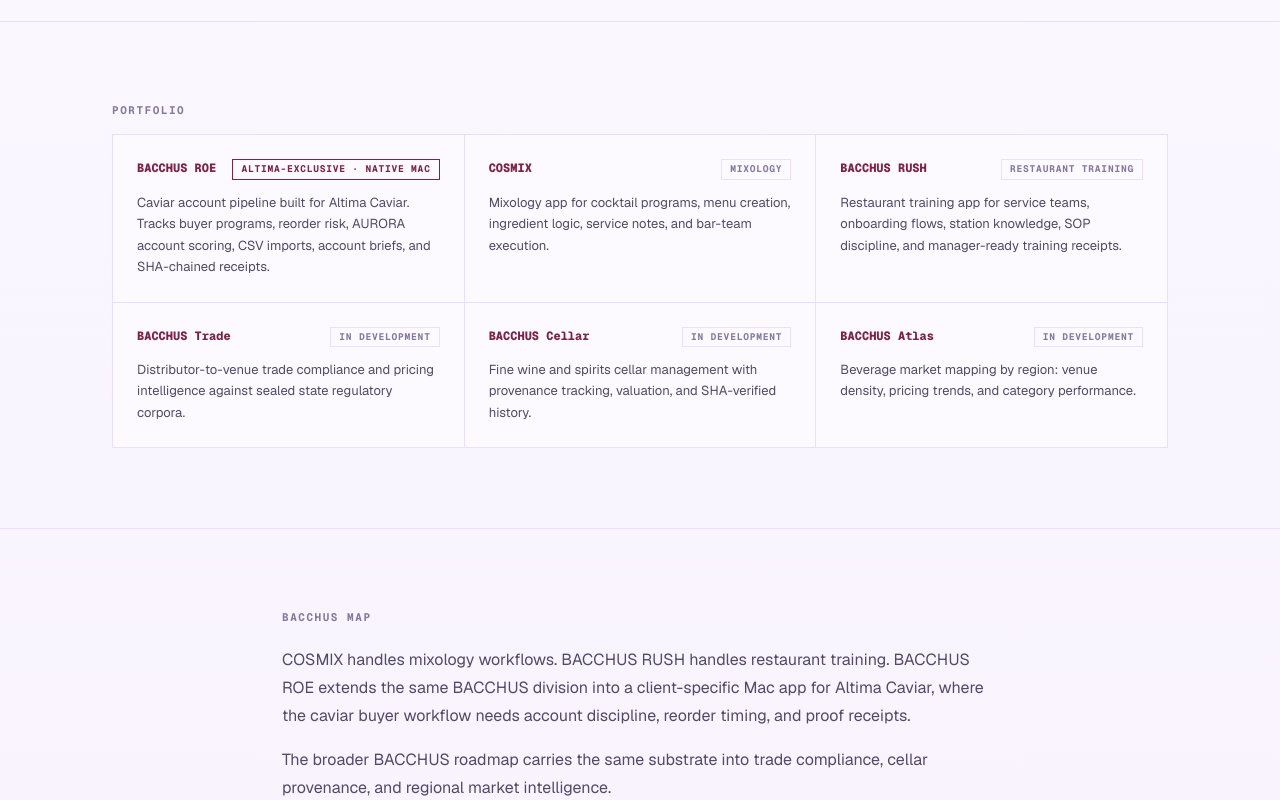
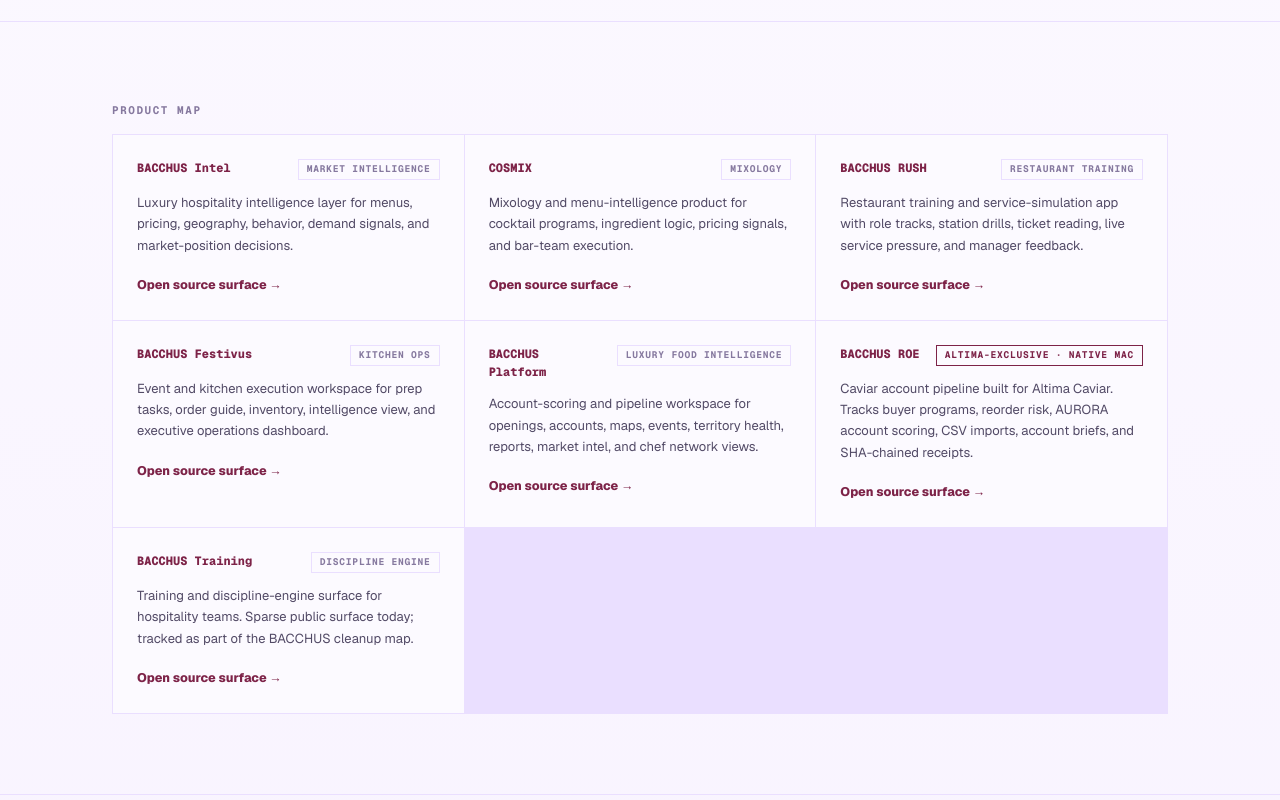
Before and after one commit to lelandsequel/website, a Next.js app: page /divisions/bacchus in a window 1280 px wide. Shown: the part 1140-1940 px from the top of the page. Built offline with nearby package versions, Linux system fonts and the light colour scheme.

Commit message:
fix: map bacchus product family

```diff
--- a/app/applications/page.tsx
+++ b/app/applications/page.tsx
@@ -17,7 +17,7 @@
 
 const DIVISION_CONTACTS = [
   { name: "ATLAS", domain: "Commercial real estate intelligence", contact: "MineralLogic, PropertyGraph, NAUTILUS", href: "/divisions/atlas", accent: "#D4A574" },
-  { name: "BACCHUS", domain: "Luxury hospitality operations", contact: "COSMIX, BACCHUS RUSH, ROE for Altima Caviar", href: "/bacchus", accent: "#7D2348" },
+  { name: "BACCHUS", domain: "Luxury hospitality operations", contact: "Intel, COSMIX, RUSH, Festivus, ROE for Altima Caviar", href: "/bacchus", accent: "#7D2348" },
   { name: "HELIX", domain: "Healthcare workflow automation", contact: "HELIX (TestFlight), PHAROS", href: "/divisions/helix", accent: "#E8735A" },
   { name: "HEIMDALL", domain: "Security operations", contact: "SENTINEL (pre-pilot access)", href: "/divisions/heimdall", accent: "#4A7BA7" },
 ];
--- a/app/divisions/bacchus/page.tsx
+++ b/app/divisions/bacchus/page.tsx
@@ -4,7 +4,7 @@
 export const metadata: Metadata = {
   title: "BACCHUS — Luxury Hospitality Intelligence",
   description:
-    "BACCHUS applies COSMIC to luxury hospitality intelligence. COSMIX is a mixology app, BACCHUS RUSH is a restaurant training app, and BACCHUS ROE is an Altima Caviar-exclusive native Mac app for caviar account operations.",
+    "BACCHUS applies COSMIC to luxury hospitality operations: market intelligence, mixology, restaurant training, kitchen execution, and Altima Caviar-exclusive caviar account operations.",
 };
 
 const accent = "#7D2348";
@@ -37,40 +37,53 @@
 
 const products = [
   {
+    name: "BACCHUS Intel",
+    status: "Market intelligence",
+    href: "https://www.bacchusintel.com/",
+    description:
+      "Luxury hospitality intelligence layer for menus, pricing, geography, behavior, demand signals, and market-position decisions.",
+  },
+  {
+    name: "COSMIX",
+    status: "Mixology",
+    href: "https://www.bacchusintel.com/cosmix",
+    description:
+      "Mixology and menu-intelligence product for cocktail programs, ingredient logic, pricing signals, and bar-team execution.",
+  },
+  {
+    name: "BACCHUS RUSH",
+    status: "Restaurant training",
+    href: "https://www.bacchusrush.com/",
+    description:
+      "Restaurant training and service-simulation app with role tracks, station drills, ticket reading, live service pressure, and manager feedback.",
+  },
+  {
+    name: "BACCHUS Festivus",
+    status: "Kitchen ops",
+    href: "https://www.bacchusfestivus.com/",
+    description:
+      "Event and kitchen execution workspace for prep tasks, order guide, inventory, intelligence view, and executive operations dashboard.",
+  },
+  {
+    name: "BACCHUS Platform",
+    status: "Luxury food intelligence",
+    href: "https://bacchus-platform-web.vercel.app/dashboard",
+    description:
+      "Account-scoring and pipeline workspace for openings, accounts, maps, events, territory health, reports, market intel, and chef network views.",
+  },
+  {
     name: "BACCHUS ROE",
     status: "Altima-exclusive · native Mac",
+    href: "/downloads/BACCHUS-ROE-Mac-0.1.0.dmg",
     description:
       "Caviar account pipeline built for Altima Caviar. Tracks buyer programs, reorder risk, AURORA account scoring, CSV imports, account briefs, and SHA-chained receipts.",
   },
   {
-    name: "COSMIX",
-    status: "Mixology",
+    name: "BACCHUS Training",
+    status: "Discipline engine",
+    href: "https://www.bacchustraining.com/",
     description:
-      "Mixology app for cocktail programs, menu creation, ingredient logic, service notes, and bar-team execution.",
-  },
-  {
-    name: "BACCHUS RUSH",
-    status: "Restaurant training",
-    description:
-      "Restaurant training app for service teams, onboarding flows, station knowledge, SOP discipline, and manager-ready training receipts.",
-  },
-  {
-    name: "BACCHUS Trade",
-    status: "In development",
-    description:
-      "Distributor-to-venue trade compliance and pricing intelligence against sealed state regulatory corpora.",
-  },
-  {
-    name: "BACCHUS Cellar",
-    status: "In development",
-    description:
-      "Fine wine and spirits cellar management with provenance tracking, valuation, and SHA-verified history.",
-  },
-  {
-    name: "BACCHUS Atlas",
-    status: "In development",
-    description:
-      "Beverage market mapping by region: venue density, pricing trends, and category performance.",
+      "Training and discipline-engine surface for hospitality teams. Sparse public surface today; tracked as part of the BACCHUS cleanup map.",
   },
 ];
 
@@ -147,17 +160,26 @@
 
       <section style={S.section}>
         <div style={S.container}>
-          <span style={{ ...S.label, marginBottom: "1rem" }}>Portfolio</span>
+          <span style={{ ...S.label, marginBottom: "1rem" }}>Product map</span>
           <div style={{ display: "grid", gridTemplateColumns: "repeat(auto-fill, minmax(280px, 1fr))", gap: "1px", backgroundColor: "var(--bg-border)", border: "1px solid var(--bg-border)" }}>
             {products.map((product) => (
               <div key={product.name} style={{ backgroundColor: "var(--bg-card)", padding: "1.5rem" }}>
                 <div style={{ display: "flex", justifyContent: "space-between", alignItems: "flex-start", gap: "1rem", marginBottom: "0.75rem" }}>
                   <span style={{ fontFamily: "var(--font-geist-mono), monospace", fontSize: "0.75rem", fontWeight: 800, color: accent }}>{product.name}</span>
-                  <span style={{ fontSize: "0.6rem", fontWeight: 700, letterSpacing: "0.08em", textTransform: "uppercase", color: product.status.includes("live") || product.status.includes("exclusive") ? accent : "var(--text-tertiary)", border: `1px solid ${product.status.includes("live") || product.status.includes("exclusive") ? accent : "var(--bg-border)"}`, padding: "0.125rem 0.5rem", fontFamily: "var(--font-geist-mono), monospace", whiteSpace: "nowrap" }}>
+                  <span style={{ fontSize: "0.6rem", fontWeight: 700, letterSpacing: "0.08em", textTransform: "uppercase", color: product.status.includes("exclusive") ? accent : "var(--text-tertiary)", border: `1px solid ${product.status.includes("exclusive") ? accent : "var(--bg-border)"}`, padding: "0.125rem 0.5rem", fontFamily: "var(--font-geist-mono), monospace", whiteSpace: "nowrap" }}>
                     {product.status}
                   </span>
                 </div>
-                <p style={{ fontSize: "0.8125rem", color: "var(--text-secondary)", lineHeight: 1.65, margin: 0 }}>{product.description}</p>
+                <p style={{ fontSize: "0.8125rem", color: "var(--text-secondary)", lineHeight: 1.65, margin: "0 0 1rem" }}>{product.description}</p>
+                <a
+                  href={product.href}
+                  target={product.href.startsWith("http") ? "_blank" : undefined}
+                  rel={product.href.startsWith("http") ? "noreferrer" : undefined}
+                  download={product.href.endsWith(".dmg") ? true : undefined}
+                  style={{ fontSize: "0.78rem", color: accent, fontWeight: 800, textDecoration: "none" }}
+                >
+                  Open source surface →
+                </a>
               </div>
             ))}
           </div>
@@ -168,14 +190,15 @@
         <div style={S.containerSm}>
           <span style={{ ...S.label, marginBottom: "1.25rem" }}>BACCHUS map</span>
           <p style={S.p}>
-            COSMIX handles mixology workflows. BACCHUS RUSH handles restaurant training.
-            BACCHUS ROE extends the same BACCHUS division into a client-specific Mac app for
-            Altima Caviar, where the caviar buyer workflow needs account discipline, reorder timing,
-            and proof receipts.
+            BACCHUS is a family of hospitality products, not one monolith. COSMIX handles mixology
+            and menu intelligence. BACCHUS RUSH handles restaurant training and service simulation.
+            Festivus / KNIFE handles kitchen execution. BACCHUS Intel and the platform dashboard
+            organize the market layer.
           </p>
           <p style={{ ...S.p, marginBottom: "2rem" }}>
-            The broader BACCHUS roadmap carries the same substrate into trade compliance, cellar
-            provenance, and regional market intelligence.
+            BACCHUS ROE is the Altima Caviar-exclusive operating build: the caviar account pipeline,
+            buyer cadence, reorder timing, account briefs, and receipts. It belongs inside BACCHUS,
+            but it is not the public generic product.
           </p>
           <Link href="/applications" style={{ fontSize: "0.875rem", color: accent }}>
             View deployment options →
--- a/app/divisions/page.tsx
+++ b/app/divisions/page.tsx
@@ -25,9 +25,9 @@
   },
   {
     name: "BACCHUS",
-    tagline: "Luxury hospitality market intelligence",
-    headline: "COSMIX",
-    products: "COSMIX mixology · BACCHUS RUSH restaurant training · ROE for Altima Caviar",
+    tagline: "Luxury hospitality operations",
+    headline: "BACCHUS",
+    products: "Intel · COSMIX · RUSH · Festivus · ROE for Altima Caviar",
     href: "/bacchus",
     accent: "#7D2348",
   },
--- a/app/portfolio/page.tsx
+++ b/app/portfolio/page.tsx
@@ -33,7 +33,7 @@
   },
   {
     name: "BACCHUS",
-    desc: "Luxury hospitality intelligence. Mixology, restaurant training, and Altima-exclusive caviar operations.",
+    desc: "Luxury hospitality operations. Market intelligence, mixology, training, kitchen execution, and Altima-exclusive caviar account operations.",
     score: "—",
     href: "/bacchus",
     img: "/division-bacchus.jpg",
```
